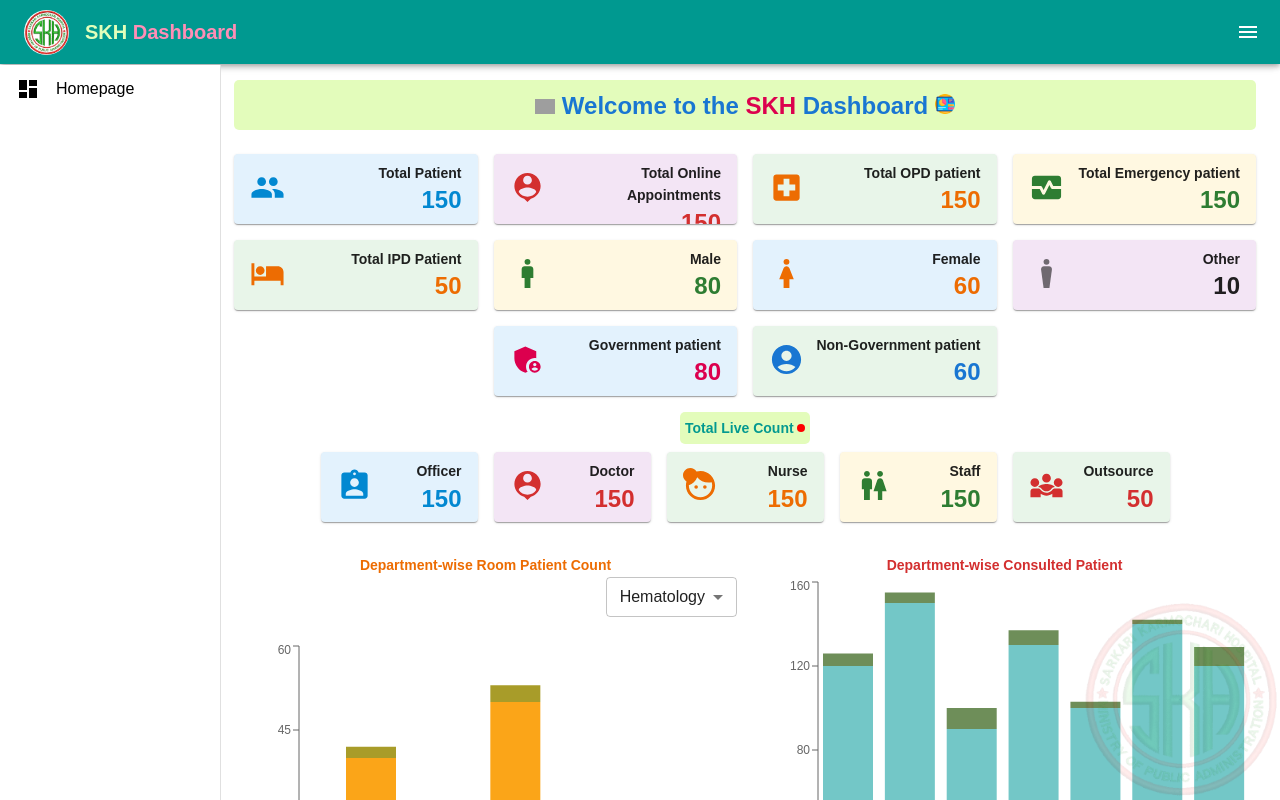
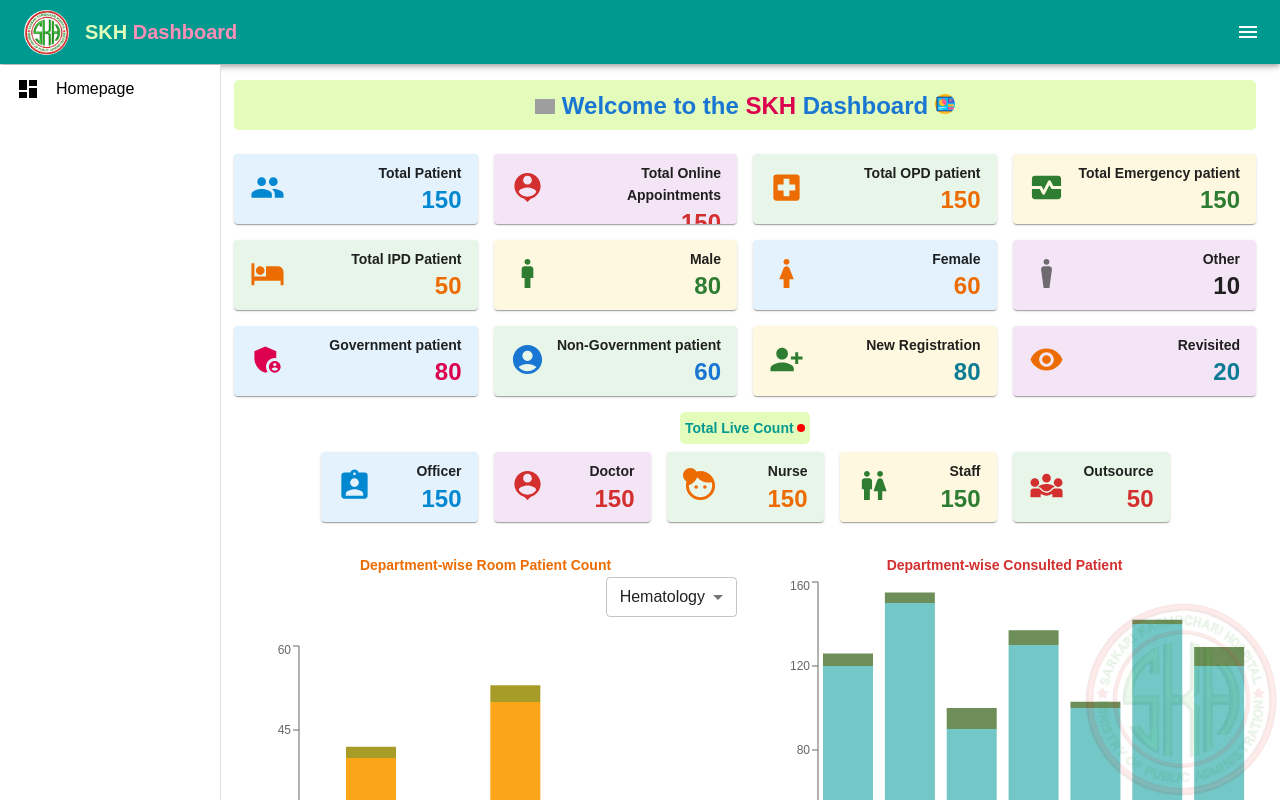
Before and after one commit to rahmansadaf46/diet-nutrition-module, a React (Vite) app: page / in a window 1280 px wide. Shown: the top 800 px of the page. Built offline with nearby package versions, Linux system fonts and the light colour scheme; grey boxes are pictures that could not be loaded.

Commit message:
feat: revisit and new registration add

```diff
--- a/src/pages/Homepage.tsx
+++ b/src/pages/Homepage.tsx
@@ -1,5 +1,5 @@
 /* eslint-disable @typescript-eslint/no-explicit-any */
-import { AccountCircle, AdminPanelSettings, AssignmentInd, Diversity3, Face4, LocalHospital, LocalHotel, Man, Man4, MonitorHeart, People, PersonPin, Wc, Woman } from "@mui/icons-material";
+import { AccountCircle, AdminPanelSettings, AssignmentInd, Diversity3, Face4, LocalHospital, LocalHotel, Man, Man4, MonitorHeart, People, PersonAddAlt1, PersonPin, Visibility, Wc, Woman } from "@mui/icons-material";
 import { Box, Card, CardContent, Grid, MenuItem, Select, Typography } from "@mui/material";
 import { PieChart } from '@mui/x-charts/PieChart';
 import React, { useState } from "react";
@@ -19,6 +19,8 @@ const patientData = [
     { name: "Other", count: 10, icon: <Man4 fontSize="large" color="action" />, color: "#F3E5F5", textColor: "action" },
     { name: "Government patient ", count: 80, icon: <AdminPanelSettings fontSize="large" color="secondary" />, color: "#E3F2FD", textColor: "secondary" },
     { name: "Non-Government patient", count: 60, icon: <AccountCircle fontSize="large" color="primary" />, color: "#E8F5E9", textColor: "primary" },
+    { name: "New Registration ", count: 80, icon: <PersonAddAlt1 fontSize="large" color="success" />, color: "#FFF8E1", textColor: "#0C7B93" },
+    { name: "Revisited", count: 20, icon: <Visibility fontSize="large" color="warning" />, color: "#F3E5F5", textColor: "#0C7B93" },
 ];
 const liveCountData = [
     { name: "Officer", count: 150, icon: <AssignmentInd fontSize="large" color="info" />, color: "#E3F2FD", textColor: "info" },
```
